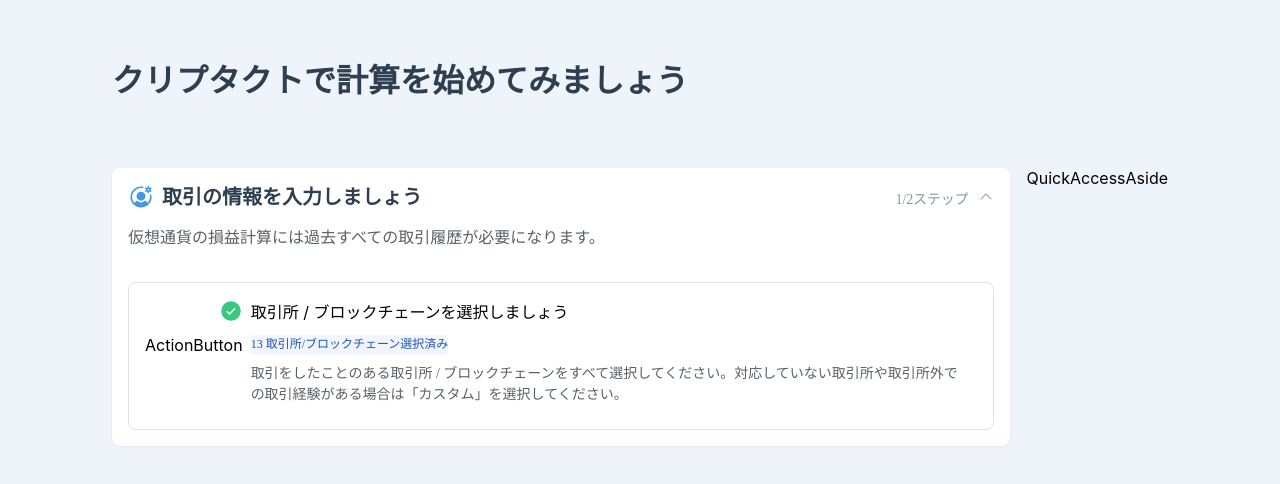
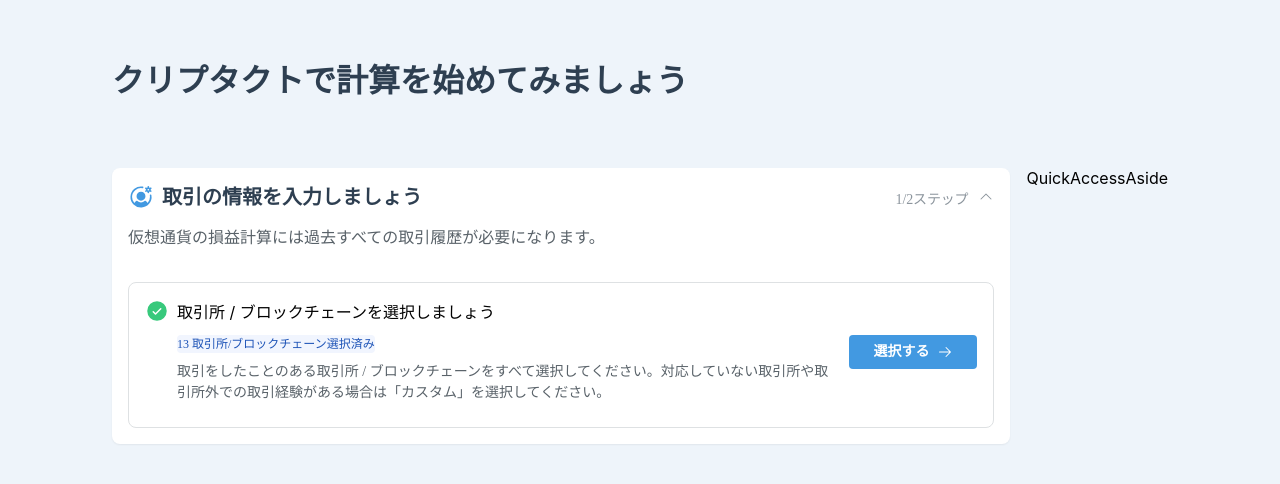
Before and after one commit to fvilar/pafin_exercise, a React (Create React App) app: page / in a window 1280 px wide. Shown: the top 484 px of the page. Built offline with nearby package versions, Linux system fonts and the light colour scheme.

Commit message:
Abstraction of ActionButton  component

```diff
--- a/src/components/ActionButton.tsx
+++ b/src/components/ActionButton.tsx
@@ -1,7 +1,11 @@
-import React from 'react'
+import { ArrowRight } from "@phosphor-icons/react";
+import React from "react";
 
 export default function ActionButton() {
   return (
-    <div>ActionButton</div>
-  )
+    <div className="transtaction_body_card_btn">
+      <div className="transtaction_body_card_btn_text">選択する</div>
+      <ArrowRight size={16} color="#FFFFFF"></ArrowRight>
+    </div>
+  );
 }
```
